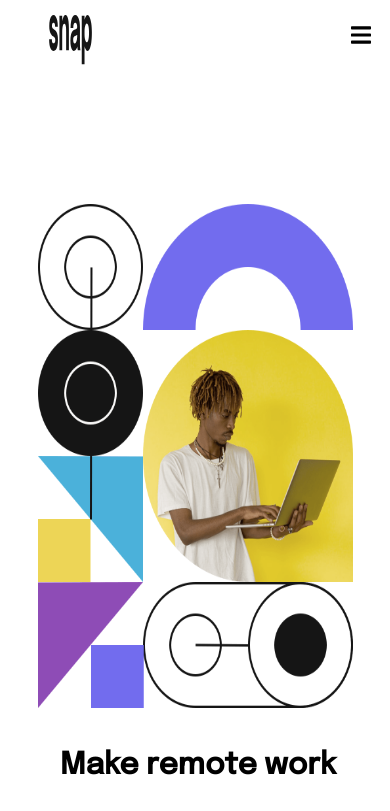
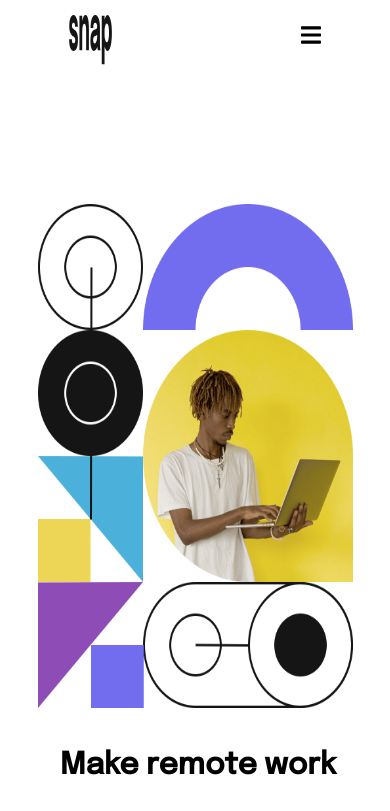
Before and after one commit to john-the1-mwagiru/intro-drop-down, a React (Create React App) app: page / in a window 390 px wide. Shown: the top 811 px of the page. Built offline with nearby package versions, Linux system fonts and the light colour scheme.

Commit message:
fix logo and bars

```diff
--- a/src/App.css
+++ b/src/App.css
@@ -311,7 +311,7 @@ sponsors{
   .logo{
   width: 11%;
   position: relative;
-  left: 30px;
+  left: 50px;
   }
   .main-cont{
     flex-direction: column-reverse;
@@ -379,10 +379,10 @@ button{
   visibility: visible;
   display: flex;
   margin-top: 0px;
-  margin-left: 120px;
   align-items: flex-end;
   justify-content:flex-end;
   z-index: 99;
+
 }
  .links-cont{
   display: flex;
--- a/src/components/Navbar.jsx
+++ b/src/components/Navbar.jsx
@@ -12,10 +12,10 @@ const Navbar = () => {
             <li className="feat-cont"><a href="/#"onClick={()=>setItem(!item)} className="feat">Features <FaAngleDown/></a>
             {item ?
                <div className='mini-list'>
-               <li><FaClipboardList style={{color:"blue"}}/>Todo List  </li>
-               <li><FaCalendar style={{color:"green"}}/>Calendar</li>
-               <li><FaBell style={{color:"gold"}}/>Reminders</li>
-               <li><FaCopyright style={{color:"purple"}}/>Planning</li>
+               <li className=''><FaClipboardList style={{color:"blue"}}/>Todo List  </li>
+               <li className=''><FaCalendar style={{color:"green"}}/>Calendar</li>
+               <li className=''><FaBell style={{color:"gold"}}/>Reminders</li>
+               <li className=''><FaCopyright style={{color:"purple"}}/>Planning</li>
                </div>:""}
             </li>
 
@@ -39,7 +39,7 @@ const Navbar = () => {
 
 
    <i className="menu" onClick={()=>setOpen(!open)}>
-     <FaBars style={{width:"20px", height:"60%"}}/>
+     <FaBars style={{width:"20px", height:"60%",position:"relative",right:"50px"}}/>
     </i>
     </div>
   )
```
